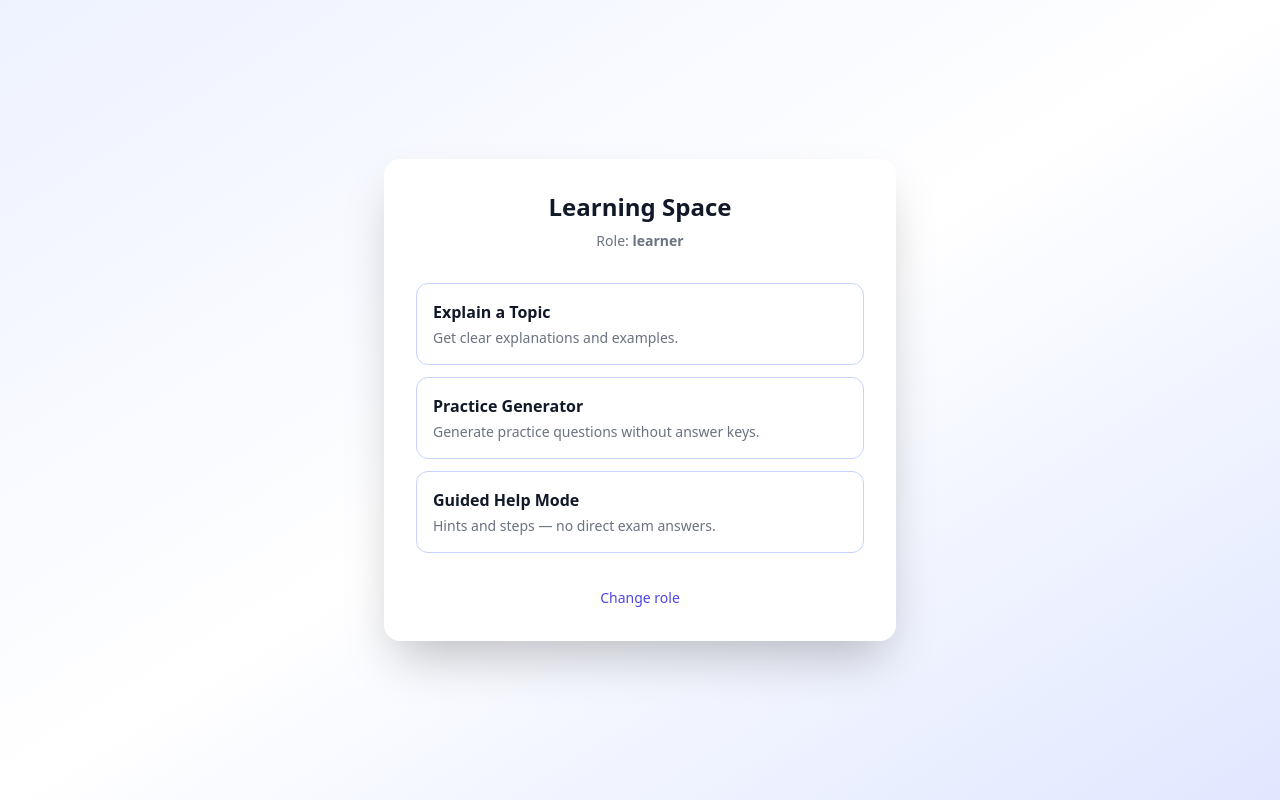
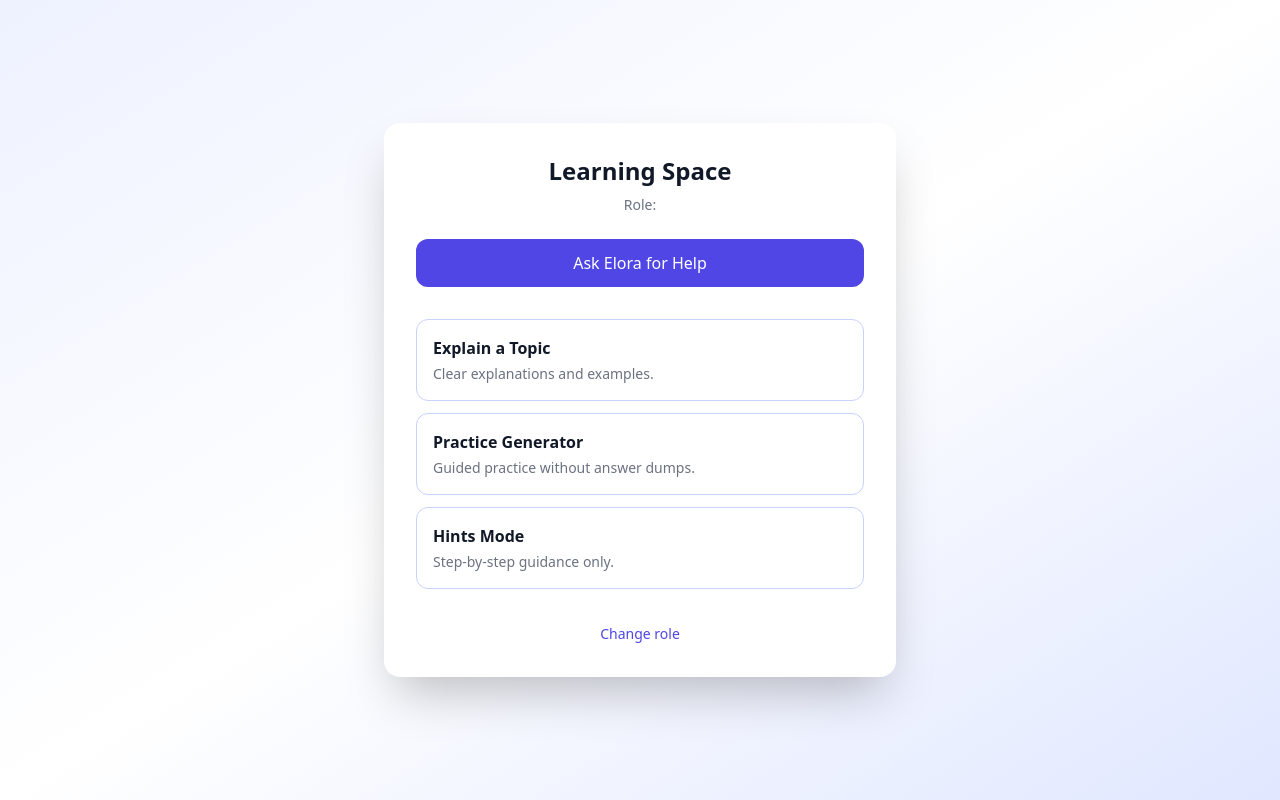
Before and after one commit to tweetharis-netizen/elora-verification-ui, a Next.js app: page /dashboard/learner in a window 1280 px wide. Built offline with nearby package versions, Linux system fonts and the light colour scheme.

Commit message:
Refactor learner.js for role handling and styling

```diff
--- a/pages/dashboard/learner.js
+++ b/pages/dashboard/learner.js
@@ -9,33 +9,42 @@ export default function LearnerDashboard() {
     if (stored) {
       try {
         const parsed = JSON.parse(stored);
-        setRole(parsed.role || "");
+        setRole(parsed.role || "learner");
       } catch {}
     }
   }, []);
 
   return (
-    <main className="min-h-screen flex items-center justify-center bg-gradient-to-br from-indigo-50 via-white to-indigo-100 dark:from-[#0b0f19] dark:to-[#0b0f19] px-4">
-      <div className="bg-white dark:bg-[#111827] rounded-2xl shadow-2xl p-8 max-w-lg w-full">
+    <main className="min-h-screen flex items-center justify-center bg-gradient-to-br from-indigo-50 via-white to-indigo-100 px-4">
+      <div className="bg-white rounded-2xl shadow-2xl p-8 max-w-lg w-full">
         <h1 className="text-2xl font-semibold text-center">
           Learning Space
         </h1>
-        <p className="mt-2 text-sm text-center text-gray-500 dark:text-gray-400">
-          Role: <span className="font-semibold">{role || "learner"}</span>
+        <p className="mt-2 text-sm text-center text-gray-500">
+          Role: <span className="font-semibold">{role}</span>
         </p>
+
+        <div className="mt-6">
+          <Link
+            href="/assistant"
+            className="block text-center bg-indigo-600 text-white py-3 rounded-xl font-medium hover:bg-indigo-700 transition"
+          >
+            Ask Elora for Help
+          </Link>
+        </div>
 
         <div className="mt-8 grid gap-3">
           <FeatureCard
             title="Explain a Topic"
-            desc="Get clear explanations and examples."
+            desc="Clear explanations and examples."
           />
           <FeatureCard
             title="Practice Generator"
-            desc="Generate practice questions without answer keys."
+            desc="Guided practice without answer dumps."
           />
           <FeatureCard
-            title="Guided Help Mode"
-            desc="Hints and steps — no direct exam answers."
+            title="Hints Mode"
+            desc="Step-by-step guidance only."
           />
         </div>
 
@@ -54,9 +63,9 @@ export default function LearnerDashboard() {
 
 function FeatureCard({ title, desc }) {
   return (
-    <div className="rounded-xl border border-indigo-200 dark:border-indigo-800 p-4">
+    <div className="rounded-xl border border-indigo-200 p-4">
       <h2 className="font-semibold">{title}</h2>
-      <p className="mt-1 text-sm text-gray-500 dark:text-gray-400">{desc}</p>
+      <p className="mt-1 text-sm text-gray-500">{desc}</p>
     </div>
   );
 }
```
